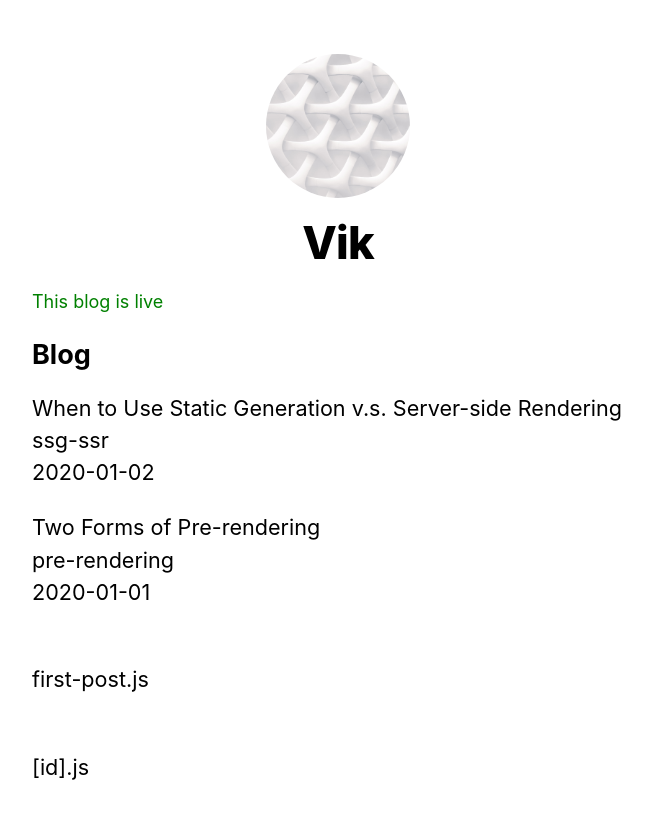
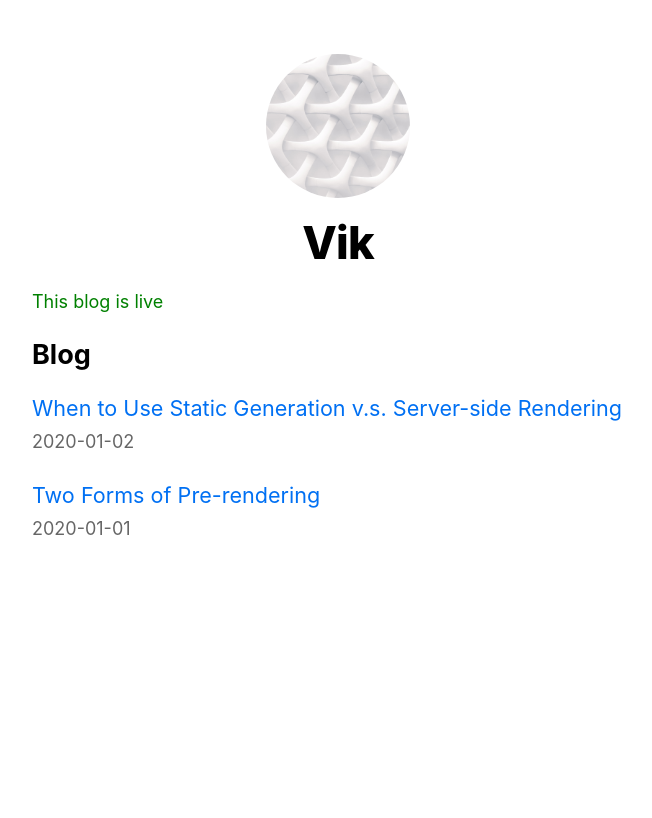
Before and after one commit to bhurghundii/nextjs-tutorial, a Next.js app: page / in a window 1280 px wide. Shown: the top 818 px of the page, without its empty margins (302-954 px from the left). Built offline with nearby package versions, Linux system fonts and the light colour scheme.

Commit message:
Style and polish up screens

```diff
--- /dev/null
+++ b/components/date.js
@@ -0,0 +1,6 @@
+import { parseISO, format } from 'date-fns';
+
+export default function Date({ dateString }) {
+  const date = parseISO(dateString);
+  return <time dateTime={dateString}>{dateString}</time>;
+}
--- a/package.json
+++ b/package.json
@@ -7,6 +7,7 @@
   },
   "dependencies": {
     "clsx": "^1.2.1",
+    "date-fns": "^2.30.0",
     "gray-matter": "^4.0.3",
     "next": "latest",
     "react": "18.2.0",
--- a/pages/index.js
+++ b/pages/index.js
@@ -2,7 +2,9 @@
 import Layout, { siteTitle } from "../components/layout";
 import Alert from "../components/alert";
 import utilStyles from "../styles/utils.module.css";
-import { getSortedPostsData } from '../lib/posts';
+import { getSortedPostsData } from "../lib/posts";
+import Link from "next/link";
+import Date from "../components/date";
 
 export async function getStaticProps() {
   const allPostsData = getSortedPostsData();
@@ -13,7 +15,7 @@
   };
 }
 
-export default function Home ({ allPostsData }) {
+export default function Home({ allPostsData }) {
   return (
     <Layout home>
       <Head>
@@ -27,11 +29,11 @@
         <ul className={utilStyles.list}>
           {allPostsData.map(({ id, date, title }) => (
             <li className={utilStyles.listItem} key={id}>
-              {title}
+              <Link href={`/posts/${id}`}>{title}</Link>
               <br />
-              {id}
-              <br />
-              {date}
+              <small className={utilStyles.lightText}>
+                <Date dateString={date} />
+              </small>
             </li>
           ))}
         </ul>
--- a/pages/posts/[id].js
+++ b/pages/posts/[id].js
@@ -1,16 +1,22 @@
 import Layout from "../../components/layout";
 import { getAllPostIds, getPostData } from "../../lib/posts";
+import Date from '../../components/date';
+import Head from "next/head";
+import utilStyles from '../../styles/utils.module.css';
 
 export default function Post({ postData }) {
   return (
     <Layout>
-      {postData.title}
-      <br />
-      {postData.id}
-      <br />
-      {postData.date}
-      <br />
-      <div dangerouslySetInnerHTML={{ __html: postData.contentHtml }} />
+      <Head>
+        <title>{postData.title}</title>
+      </Head>
+      <article>
+        <h1 className={utilStyles.headingXl}>{postData.title}</h1>
+        <div className={utilStyles.lightText}>
+          <Date dateString={postData.date} />
+        </div>
+        <div dangerouslySetInnerHTML={{ __html: postData.contentHtml }} />
+      </article>
     </Layout>
   );
 }
```
Also changed, not shown: 2 other files (tests, documents, lock files or other folders).
